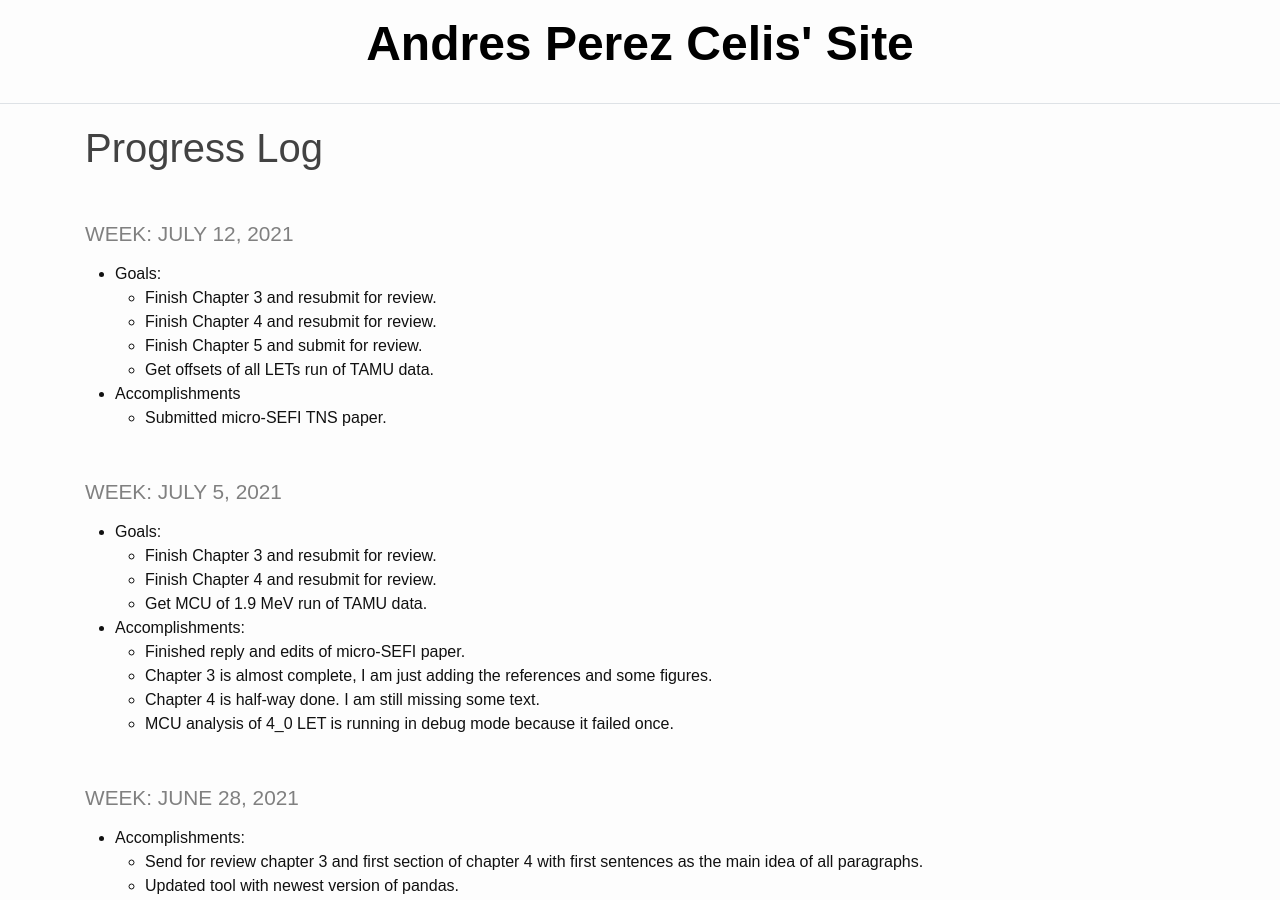
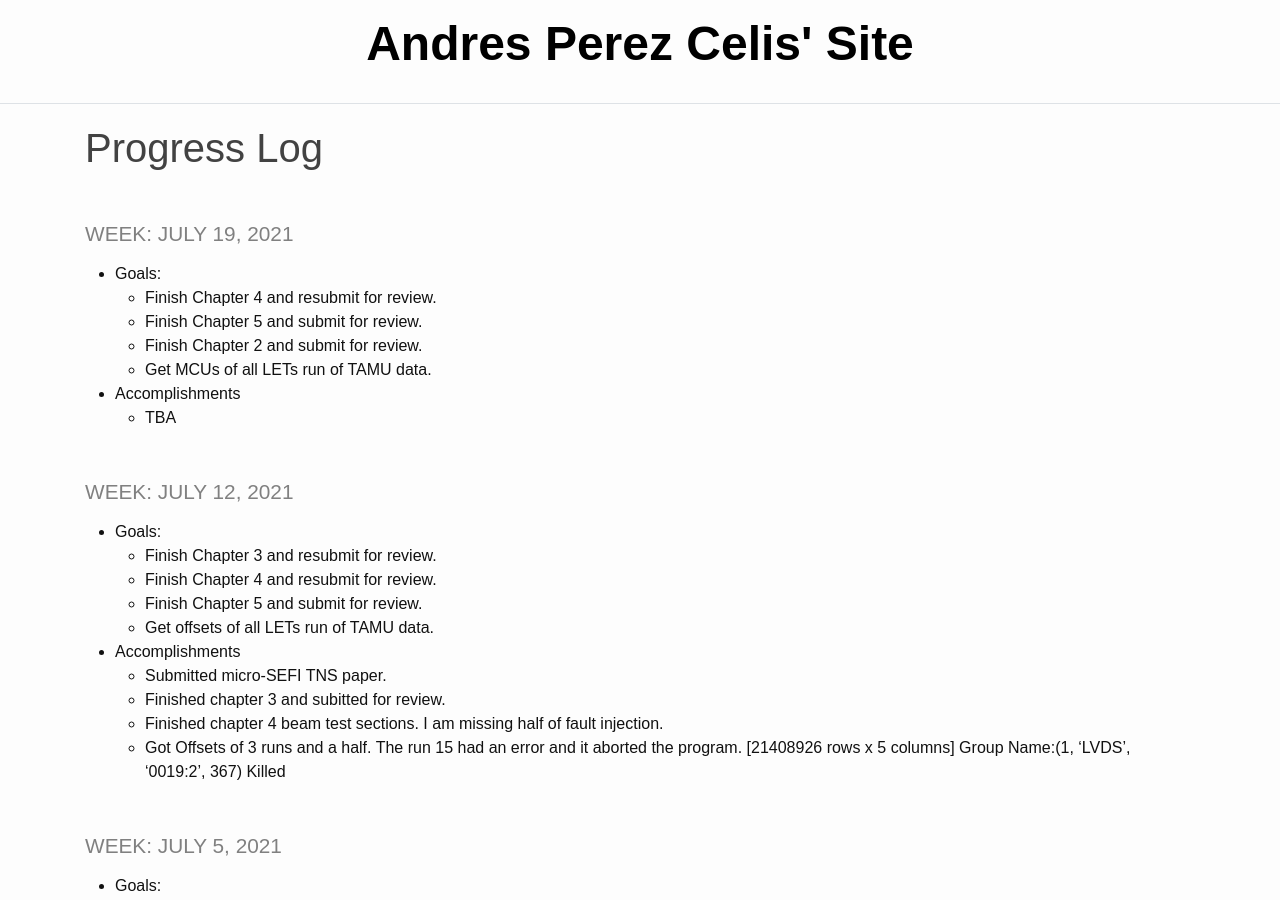
Before and after one commit to pcelis/mysite, a Jekyll site: the page built from _pages/log.md, in a window 1280 px wide and 900 px high. Built offline with Jekyll 4.4.1, drawn with Linux system fonts in a browser that asks for light colours.

Commit message:
Update log.md

```diff
--- a/_pages/log.md
+++ b/_pages/log.md
@@ -2,6 +2,16 @@
 layout: default
 title: Progress Log
 ---
+### Week: July 19, 2021
+ * Goals:
+   * Finish Chapter 4 and resubmit for review.
+   * Finish Chapter 5 and submit for review.
+   * Finish Chapter 2 and submit for review.
+   * Get MCUs of all LETs run of TAMU data.
+ * Accomplishments
+   * TBA
+
+
 ### Week: July 12, 2021
  * Goals:
    * Finish Chapter 3 and resubmit for review.
@@ -10,6 +20,13 @@ title: Progress Log
    * Get offsets of all LETs run of TAMU data.
  * Accomplishments
    * Submitted micro-SEFI TNS paper.
+   * Finished chapter 3 and subitted for review.
+   * Finished chapter 4 beam test sections. I am missing half of fault injection.
+   * Got Offsets of 3 runs and a half. The run 15 had an error and it aborted the program.
+[21408926 rows x 5 columns]
+Group Name:(1, 'LVDS', '0019:2', 367)
+Killed
+
 
 
 ### Week: July 5, 2021
```
